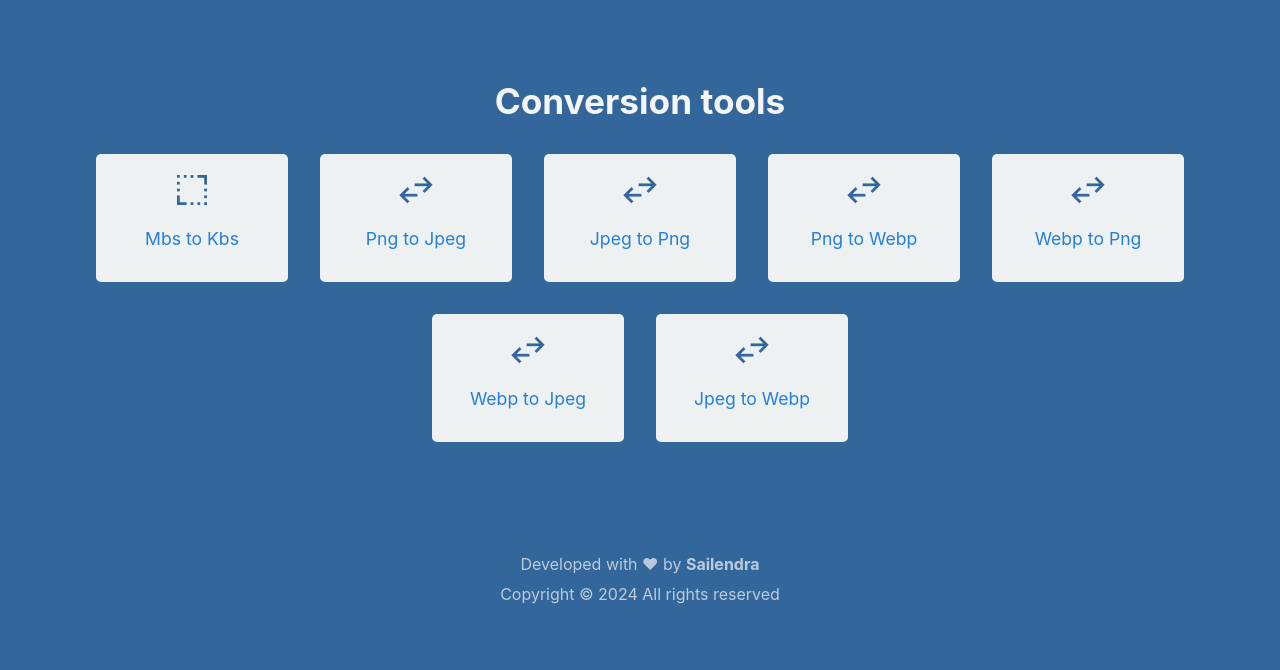
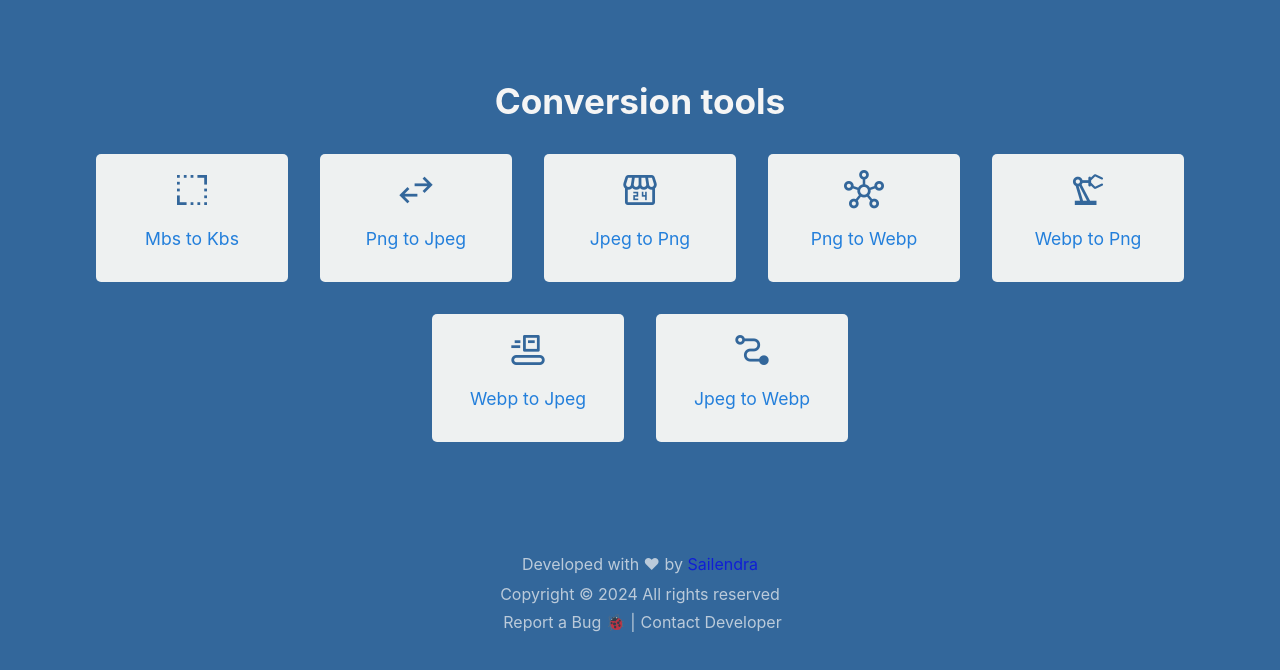
Before and after one commit to sailendrachettri/reducer, a React (Create React App) app: page / in a window 1280 px wide. Shown: the top 670 px of the page. Built offline with nearby package versions, Linux system fonts and the light colour scheme.

Commit message:
footer edited and new icon added

```diff
--- a/src/App.css
+++ b/src/App.css
@@ -219,9 +219,13 @@ footer {
   opacity: 0.7;
 }
 
-footer a {
+footer .bug-report{
+  padding: 0.5rem 0;
+}
+
+footer .bug-report a{
   color: var(--text-light);
-  font-weight: bold;
+  padding-left: 5px;
 }
 
 .footer-section {
--- a/src/components/ConvertOptions.jsx
+++ b/src/components/ConvertOptions.jsx
@@ -20,31 +20,31 @@ const ConvertOptions = () => {
         </Link>
 
         <Link to="/jpegtopng">
-          <div><span class="material-symbols-outlined"> swap_horiz</span>
+          <div><span class="material-symbols-outlined"> local_convenience_store</span>
             <p>Jpeg to Png</p>
           </div>
         </Link>
 
         <Link to="/pngtowebp">
-          <div><span class="material-symbols-outlined"> swap_horiz</span>
+          <div><span class="material-symbols-outlined"> hub</span>
             <p>Png to Webp</p>
           </div>
         </Link>
 
         <Link to="/webptopng">
-          <div><span class="material-symbols-outlined"> swap_horiz</span>
+          <div><span class="material-symbols-outlined"> precision_manufacturing</span>
             <p>Webp to Png</p>
           </div>
         </Link>
 
         <Link to="/webptojpeg">
-          <div><span class="material-symbols-outlined"> swap_horiz</span>
+          <div><span class="material-symbols-outlined"> conveyor_belt</span>
             <p>Webp to Jpeg</p>
           </div>
         </Link>
 
         <Link to="/jpegtowebp">
-          <div><span class="material-symbols-outlined"> swap_horiz</span>
+          <div><span class="material-symbols-outlined"> conversion_path</span>
             <p>Jpeg to Webp</p>
           </div>
         </Link>
--- a/src/components/Footer.jsx
+++ b/src/components/Footer.jsx
@@ -1,4 +1,5 @@
 import { useEffect } from "react";
+import {Link} from 'react-router-dom'
 
 export default function Footer() {
     let footerLink = "https://sailendra.onrender.com";
@@ -14,8 +15,12 @@ export default function Footer() {
     return (
         <footer>
             <div className="footer-section">
-                <div className="">Developed with ❤ by <a href={footerLink} className="">Sailendra</a> </div>
+                <div>Developed with ❤ by <a href={footerLink} className="">Sailendra</a> </div>
                 <div className="copyright">Copyright &copy; <span id="year">0000</span> All rights reserved</div>
+                <div className="bug-report">
+                    <Link to="mailto:sailendra9083@gmail.com">Report a Bug 🐞</Link> |
+                    <Link to="mailto:sailendra9083@gmail.com">Contact Developer</Link>
+                    </div>
             </div>
         </footer>
     );
```
